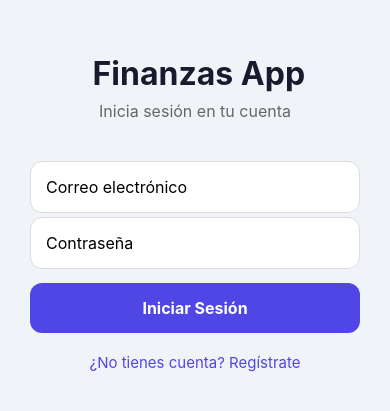
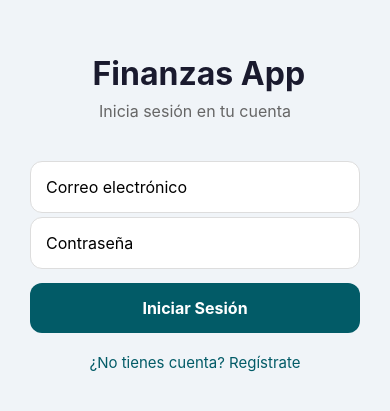
Before and after one commit to xGiovax/DesafioPractico3DPS, a React Native app: screen /Cuentas in a window 390 px wide. Shown: the part 209-620 px from the top of the page. Built offline with nearby package versions, Linux system fonts and the light colour scheme; no server answers.

Commit message:
Pul-Request al main

```diff
--- a/src/pantallas/PantallaDashboard.js
+++ b/src/pantallas/PantallaDashboard.js
@@ -219,7 +219,7 @@ export default function PantallaDashboard() {
 
       {/* Tarjetas resumen */}
       <View style={estilos.contenedorTarjetas}>
-        <View style={[estilos.tarjeta, { backgroundColor: '#4f46e5' }]}>
+        <View style={[estilos.tarjeta, { backgroundColor: '#025b67' }]}>
           <Text style={estilos.labelTarjeta}>Saldo neto</Text>
           <Text style={estilos.montoTarjeta}>${saldoNeto.toFixed(2)}</Text>
         </View>
--- a/src/pantallas/PantallaPresupuestos.js
+++ b/src/pantallas/PantallaPresupuestos.js
@@ -352,7 +352,7 @@ const estilos = StyleSheet.create({
   },
   titulo: { fontSize: 24, fontWeight: 'bold', color: '#1a1a2e' },
   btnAgregar: {
-    backgroundColor: '#4f46e5', borderRadius: 10,
+    backgroundColor: '#025b67', borderRadius: 10,
     paddingHorizontal: 16, paddingVertical: 8
   },
   textoBtnAgregar: { color: '#fff', fontWeight: 'bold' },
@@ -422,7 +422,7 @@ const estilos = StyleSheet.create({
     borderWidth: 1, borderColor: '#ddd',
     borderRadius: 20, paddingHorizontal: 12, paddingVertical: 7
   },
-  btnCategoriaActiva: { backgroundColor: '#4f46e5', borderColor: '#4f46e5' },
+  btnCategoriaActiva: { backgroundColor: '#025b67', borderColor: '#025b67' },
   textoCategoria: { color: '#555', fontSize: 13 },
   textoCategoriaActiva: { color: '#fff' },
   categoriaEditando: {
@@ -439,7 +439,7 @@ const estilos = StyleSheet.create({
     borderWidth: 1, borderColor: '#ddd'
   },
   btnGuardar: {
-    backgroundColor: '#4f46e5', borderRadius: 12,
+    backgroundColor: '#025b67', borderRadius: 12,
     padding: 15, alignItems: 'center', marginBottom: 10
   },
   textoGuardar: { color: '#fff', fontWeight: 'bold', fontSize: 16 },
--- a/src/pantallas/PantallaTransacciones.js
+++ b/src/pantallas/PantallaTransacciones.js
@@ -418,7 +418,7 @@ const estilos = StyleSheet.create({
   },
   titulo: { fontSize: 24, fontWeight: 'bold', color: '#1a1a2e' },
   btnAgregar: {
-    backgroundColor: '#4f46e5', borderRadius: 10,
+    backgroundColor: '#025b67', borderRadius: 10,
     paddingHorizontal: 16, paddingVertical: 8
   },
   textoBtnAgregar: { color: '#fff', fontWeight: 'bold' },
@@ -431,7 +431,7 @@ const estilos = StyleSheet.create({
     flex: 1, paddingVertical: 8, borderRadius: 10,
     backgroundColor: '#f0f4f8', alignItems: 'center'
   },
-  btnFiltroActivo: { backgroundColor: '#4f46e5' },
+  btnFiltroActivo: { backgroundColor: '#025b67' },
   textoFiltro: { color: '#666', fontWeight: '600' },
   textoFiltroActivo: { color: '#fff' },
   filtrosCuenta: {
@@ -442,7 +442,7 @@ const estilos = StyleSheet.create({
     borderWidth: 1, borderColor: '#ddd',
     borderRadius: 20, paddingHorizontal: 14, paddingVertical: 6
   },
-  chipCuentaActivo: { backgroundColor: '#4f46e5', borderColor: '#4f46e5' },
+  chipCuentaActivo: { backgroundColor: '#025b67', borderColor: '#025b67' },
   textoChip: { color: '#555', fontSize: 13 },
   textoChipActivo: { color: '#fff' },
   tarjetaTransaccion: {
--- a/src/pantallas/auth/PantallaLogin.js
+++ b/src/pantallas/auth/PantallaLogin.js
@@ -101,10 +101,10 @@ const estilos = StyleSheet.create({
   entradaError: { borderColor: '#dc2626', borderWidth: 1.5 },
   textoError: { color: '#dc2626', fontSize: 12, marginBottom: 10, marginLeft: 4 },
   boton: {
-    backgroundColor: '#4f46e5', borderRadius: 12,
+    backgroundColor: '#025b67', borderRadius: 12,
     padding: 15, alignItems: 'center',
     marginTop: 10, marginBottom: 20
   },
   textoBoton: { color: '#fff', fontSize: 16, fontWeight: 'bold' },
-  enlace: { textAlign: 'center', color: '#4f46e5', fontSize: 15 },
+  enlace: { textAlign: 'center', color: '#025b67', fontSize: 15 },
 });
--- a/src/pantallas/auth/PantallaRegistro.js
+++ b/src/pantallas/auth/PantallaRegistro.js
@@ -116,10 +116,10 @@ const estilos = StyleSheet.create({
   entradaError: { borderColor: '#dc2626', borderWidth: 1.5 },
   textoError: { color: '#dc2626', fontSize: 12, marginBottom: 10, marginLeft: 4 },
   boton: {
-    backgroundColor: '#4f46e5', borderRadius: 12,
+    backgroundColor: '#025b67', borderRadius: 12,
     padding: 15, alignItems: 'center',
     marginTop: 10, marginBottom: 20
   },
   textoBoton: { color: '#fff', fontSize: 16, fontWeight: 'bold' },
-  enlace: { textAlign: 'center', color: '#4f46e5', fontSize: 15 },
+  enlace: { textAlign: 'center', color: '#025b67', fontSize: 15 },
 });
--- a/src/pantallas/pantallaCuentas.js
+++ b/src/pantallas/pantallaCuentas.js
@@ -136,7 +136,7 @@ const manejarCrearCuenta = async () => {
         <Text style={estilos.labelTotal}>Balance Total</Text>
         <Text style={[
           estilos.montoTotal,
-          { color: saldoTotal >= 0 ? '#16a34a' : '#dc2626' }
+          { color: saldoTotal >= 0 ? '#c8fedc' : '#f1a2a2' }
         ]}>
           ${saldoTotal.toFixed(2)}
         </Text>
@@ -234,12 +234,12 @@ const estilos = StyleSheet.create({
   },
   titulo: { fontSize: 24, fontWeight: 'bold', color: '#1a1a2e' },
   btnAgregar: {
-    backgroundColor: '#4f46e5', borderRadius: 10,
+    backgroundColor: '#025b67', borderRadius: 10,
     paddingHorizontal: 16, paddingVertical: 8
   },
   textoBtnAgregar: { color: '#fff', fontWeight: 'bold' },
   tarjetaTotal: {
-    margin: 20, backgroundColor: '#4f46e5',
+    margin: 20, backgroundColor: '#025b67',
     borderRadius: 16, padding: 20, alignItems: 'center'
   },
   labelTotal: { color: '#c7d2fe', fontSize: 14 },
@@ -287,11 +287,11 @@ const estilos = StyleSheet.create({
     borderWidth: 1, borderColor: '#ddd',
     borderRadius: 20, paddingHorizontal: 14, paddingVertical: 7
   },
-  btnTipoActivo: { backgroundColor: '#4f46e5', borderColor: '#4f46e5' },
+  btnTipoActivo: { backgroundColor: '#025b67', borderColor: '#025b67' },
   textoTipo: { color: '#555', fontSize: 13 },
   textoTipoActivo: { color: '#fff' },
   btnGuardar: {
-    backgroundColor: '#4f46e5', borderRadius: 12,
+    backgroundColor: '#025b67', borderRadius: 12,
     padding: 15, alignItems: 'center', marginBottom: 10
   },
   textoGuardar: { color: '#fff', fontWeight: 'bold', fontSize: 16 },
```
